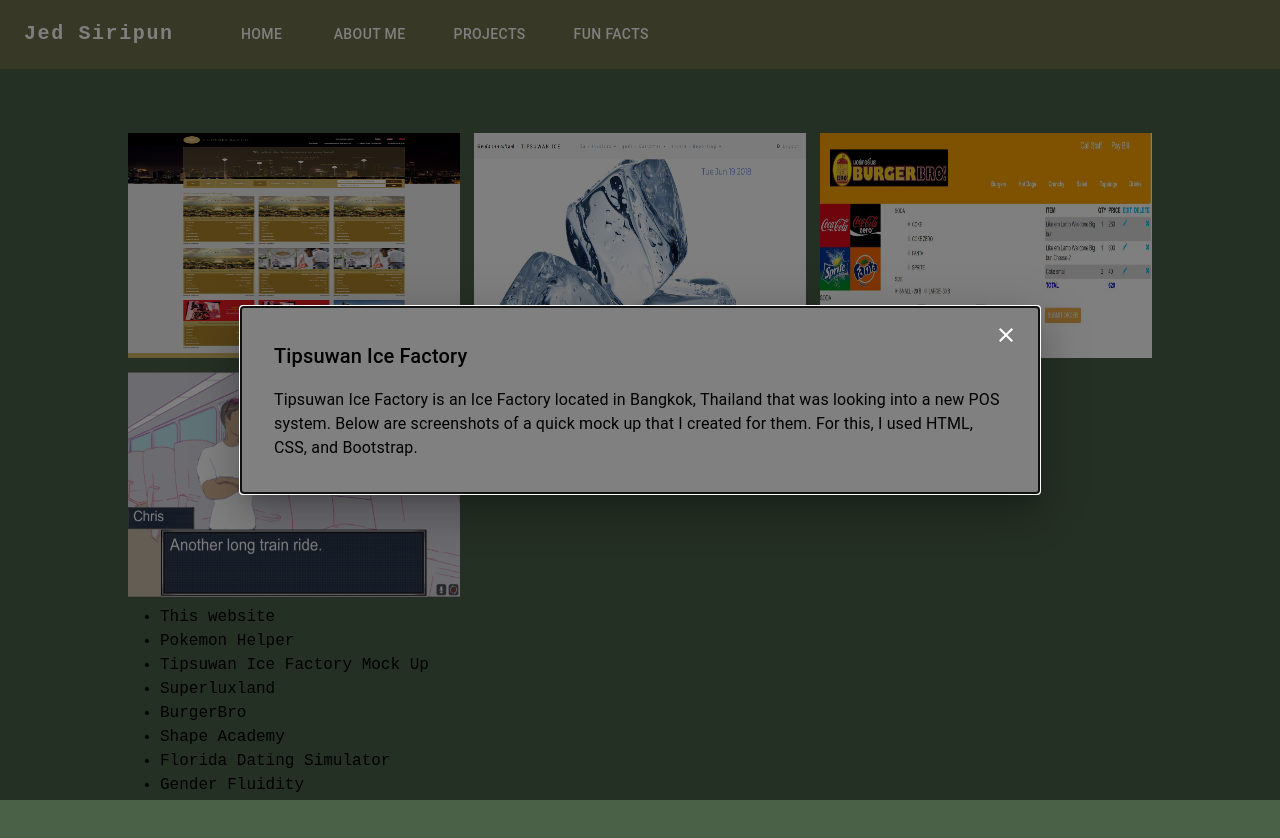
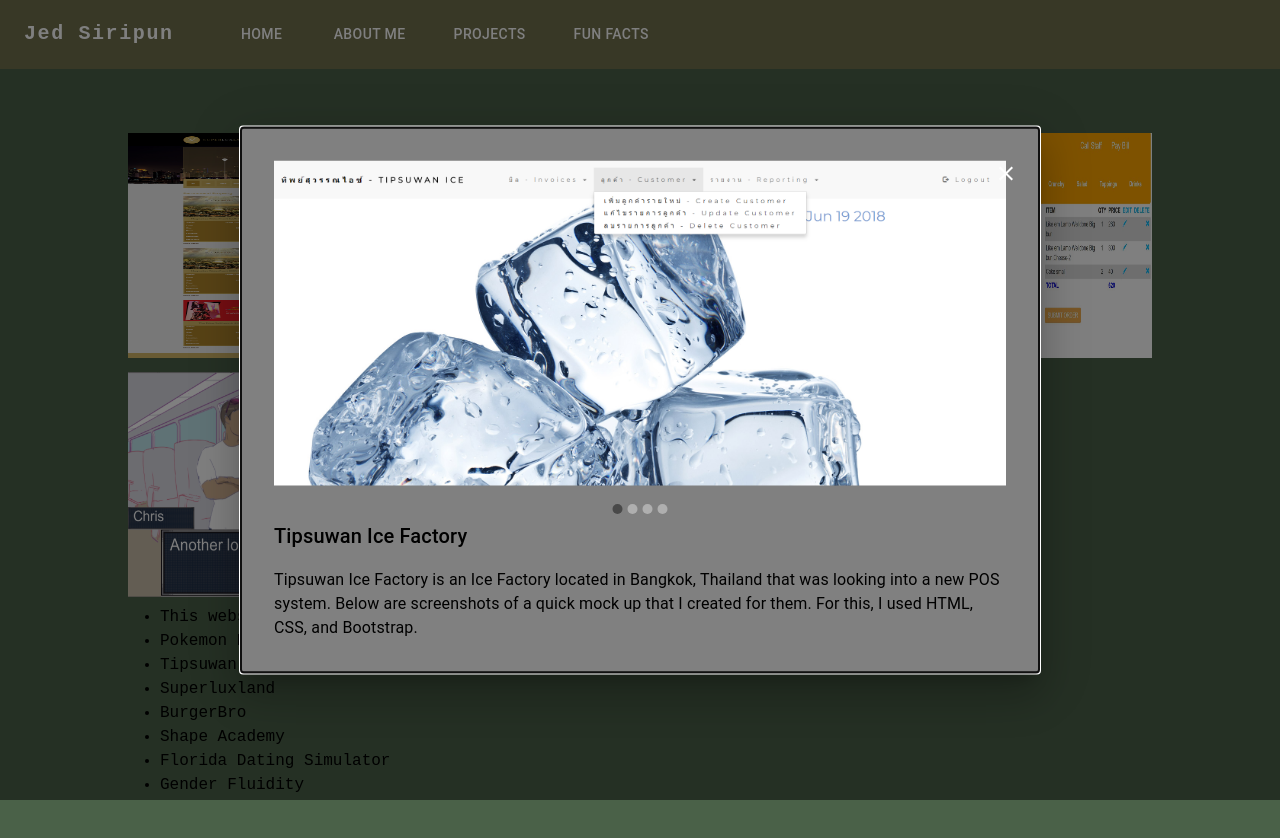
Before and after one commit to jsiripun/jed-siripun, a Next.js app: page /code-projects in a window 1280 px wide. Both pictures are taken after a click on the picture 640 px from the left and 245 px from the top of the page. Shown: the top 838 px of the page. Built offline with nearby package versions, Linux system fonts and the light colour scheme.

Commit message:
project image carousel

```diff
--- a/package.json
+++ b/package.json
@@ -13,9 +13,11 @@
     "@emotion/styled": "^11.11.0",
     "@mui/icons-material": "^5.15.19",
     "@mui/material": "^5.14.18",
+    "fs": "^0.0.1-security",
     "next": "^14.2.3",
     "react": "^18",
     "react-dom": "^18",
+    "react-material-ui-carousel": "^3.4.2",
     "swr": "^2.2.4"
   },
   "devDependencies": {
--- a/src/app/code-projects/data.tsx
+++ b/src/app/code-projects/data.tsx
@@ -7,7 +7,7 @@ interface projectInfo {
 
 export interface projectKeys {
     superluxland: projectInfo,
-    tipsuwan: projectInfo,
+    tipsuwanice: projectInfo,
     burgerbro: projectInfo,
     floridadatingsim: projectInfo
 }
@@ -25,8 +25,8 @@ export const projectData: projectKeys = {
         description: `Superluxland.com was a website advertising super luxury condominiums in Bangkok, Thailand.
        I had updated the website and added a VR/360 degree component. When viewing on a mobile device, users were able to enter VR mode and view the room if they owned a VR headset. The last picture depicts a boat, but would be replaced with photos of the condominium being sold.`
     },
-    "tipsuwan": {
-        id: "tipsuwan",
+    "tipsuwanice": {
+        id: "tipsuwanice",
         img: "/tipsuwanice/tipsuwanice.png",
         title: "Tipsuwan Ice Factory",
         description: `Tipsuwan Ice Factory is an Ice Factory located in Bangkok, Thailand that was looking into a new POS system. Below are screenshots of a quick mock up that I created for them.
--- a/src/app/code-projects/page.tsx
+++ b/src/app/code-projects/page.tsx
@@ -1,8 +1,8 @@
 "use client";
 import Head from 'next/head';
+import { CarouselImages } from '../../components/Carousel'
 import { useState } from 'react';
 import Container from '../../components/container';
-import useFetch from '../../helpers/useFetch';
 import { SxProps } from '@mui/system';
 import { Theme } from '@mui/material/styles';
 import CloseIcon from '@mui/icons-material/Close';
@@ -37,12 +37,8 @@ const closeButton: SxProps<Theme> = {
 
 
 export default function CodeProjects() {
-   const { data, error } = useFetch('api/hello', { body: { 'color': "red" } })
    const [modalOpen, setModalOpen] = useState(false);
    const [activeModalData, setActiveModalData] = useState<any>(null);
-
-   if (error) return (<Container><div>Failed to load</div></Container>)
-   if (!data) return (<Container><div>Loading...</div></Container>)
 
    const handleOpen = (value: any) => {
       setModalOpen(true);
@@ -82,13 +78,18 @@ export default function CodeProjects() {
             aria-describedby="modal-modal-description"
          >
             <Box sx={modal}>
-               <Typography id="modal-modal-title" variant="h6" component="h2">
-                  {activeModalData ? activeModalData.title : ""}
-               </Typography>
-               <Button onClick={handleClose} sx={closeButton}><CloseIcon /></Button>
-               <Typography id="modal-modal-description" sx={{ mt: 2 }}>
-                  {activeModalData ? activeModalData.description : ""}
-               </Typography>
+               {activeModalData ? (
+                  <div>
+                     <CarouselImages project={activeModalData.id} />
+                     <Typography id="modal-modal-title" variant="h6" component="h2">
+                        {activeModalData.title}
+                     </Typography>
+                     <Button onClick={handleClose} sx={closeButton}><CloseIcon /></Button>
+                     <Typography id="modal-modal-description" sx={{ mt: 2 }}>
+                        {activeModalData.description}
+                     </Typography>
+                  </div>
+               ) : null}
             </Box>
          </Modal>
 
--- /dev/null
+++ b/src/components/Carousel.tsx
@@ -0,0 +1,24 @@
+import Carousel from 'react-material-ui-carousel';
+import useFetch from '../helpers/useFetch';
+import Container from './container'
+
+export const CarouselImages = (props: any) => {
+    // grab the list of photos in the project public directory
+    const { data, error } = useFetch('api/photos', { body: { 'project': props.project } })
+
+    if (error) return (<Container>Failed to load</Container>)
+    if (!data) return (<Container>Loading...</Container>)
+
+    return (
+        <div>
+            {data.photos ? (
+                <Carousel>
+                    {
+                        data.photos.map((img: string) => <img key={img} src={`${props.project}/${img}`} />)
+                    }
+                </Carousel>) : null
+            }
+        </div>
+
+    );
+}
--- /dev/null
+++ b/src/pages/api/photos.ts
@@ -0,0 +1,11 @@
+import { readdirSync } from 'fs';
+import { NextApiRequest, NextApiResponse } from 'next'
+
+export default function handler(req: NextApiRequest, res: NextApiResponse) {
+    const project = req.body ? req.body.project : res.status(400).json({ text: "Error, invalid project" });
+    const photos = readdirSync(`/${process.cwd()}/public/${project}/`);
+
+    console.log(photos)
+
+    res.status(200).json({ photos: photos });
+}
```
Also changed, not shown: 2 other files (tests, documents, lock files or other folders).
